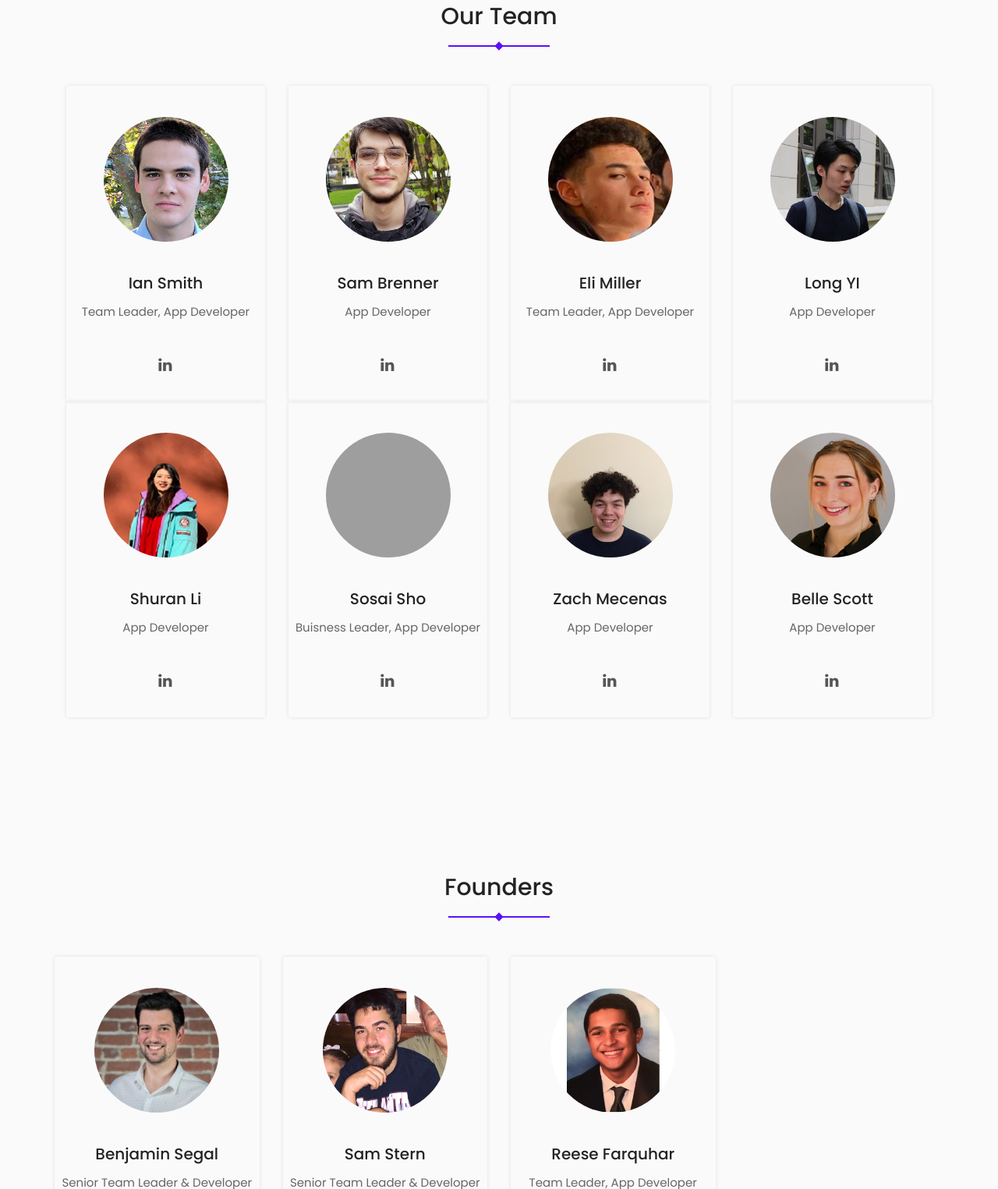
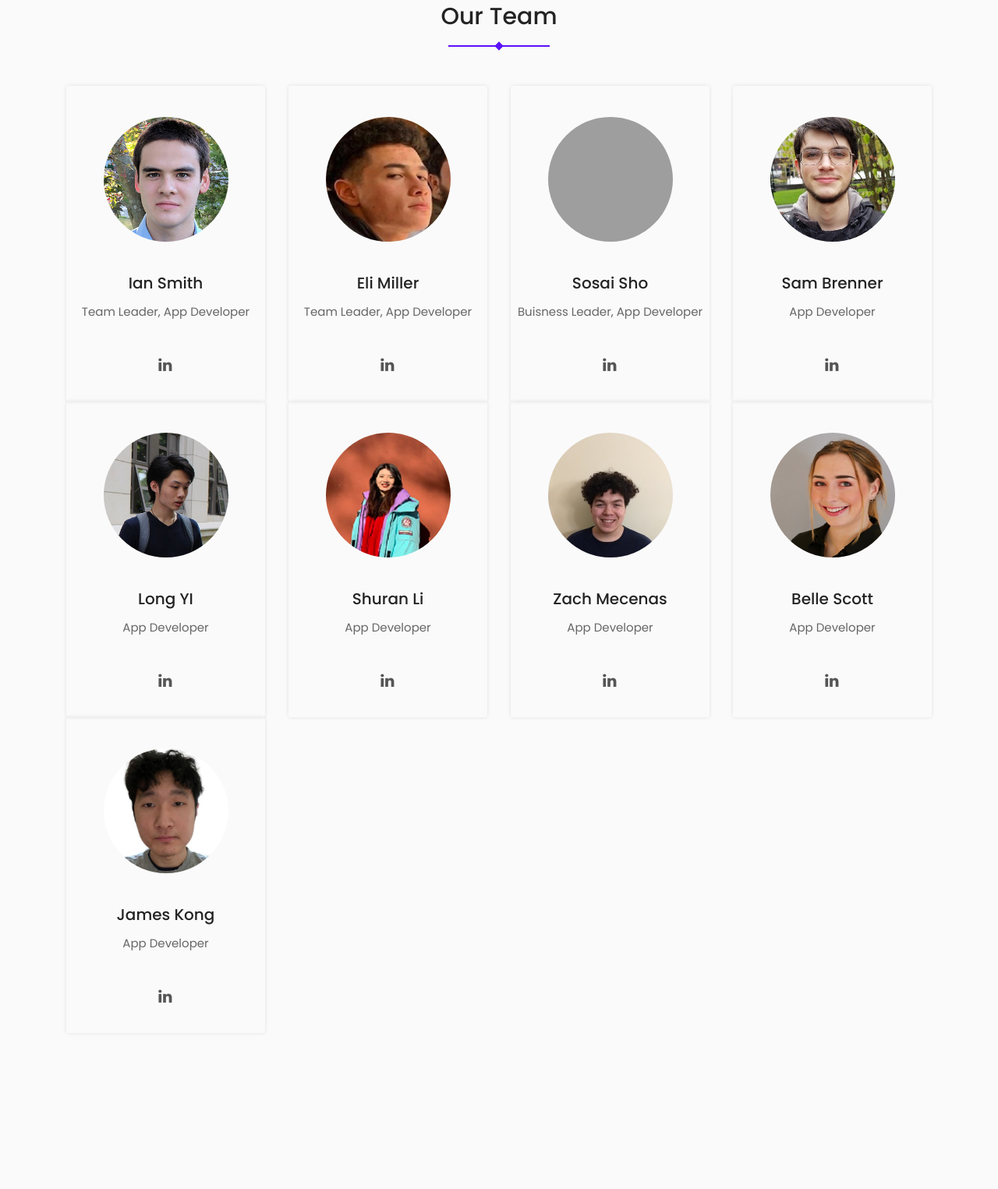
Before and after one commit to Brandaapp/website-old, a plain HTML site: page index.html in a window 1280 px wide. Shown: the part 5063-6588 px from the top of the page at 78% size. Drawn offline with Linux system fonts and the light colour scheme; grey boxes are pictures that could not be loaded.

Commit message:
added myself to team & fixed Branda Logo sizing

```diff
--- a/index.html
+++ b/index.html
@@ -194,7 +194,7 @@
 
                             <div class="logo">
 
-                                <a href="index.html"><img style="width: 72px; height: 72px"; src='assets/img/icon/logo.png'></a>
+                                <a href="index.html"><img style="width: 72px; height: 62px"; src='assets/img/icon/logo.png'></a>
 
                             </div>
 
@@ -838,6 +838,56 @@
 
                     <div class="team-thumb">
 
+                        <img src="assets/img/team/EliM.jpg" alt="Brandonimage">
+
+                    </div>
+
+                    <h4>Eli Miller</h4>
+
+                    <span>Team Leader, App Developer</span>
+
+                    <ul class="tst-social">
+
+                        <li><a href="https://www.linkedin.com/in/elijahluismiller/"><i class="fa fa-linkedin"></i></a></li>
+
+                    </ul>
+
+                </div>
+
+            </div>
+
+
+            <div class="col-md-3 col-sm-6 col-xs-12 col-6">
+
+                <div class="single-team">
+
+                    <div class="team-thumb">
+
+                        <img src="assets/img/team/sosai.png" alt="Sosaiimage">
+
+                    </div>
+
+                    <h4>Sosai Sho</h4>
+
+                    <span>Buisness Leader, App Developer</span>
+
+                    <ul class="tst-social">
+
+                        <li><a href="https://www.linkedin.com/in/sosai-sho-082b661b4/"><i class="fa fa-linkedin"></i></a></li>
+
+                    </ul>
+
+                </div>
+
+            </div>
+
+
+            <div class="col-md-3 col-sm-6 col-xs-12 col-6">
+
+                <div class="single-team">
+
+                    <div class="team-thumb">
+
                         <img src="assets/img/team/SamB.jpg" alt="SamBimage">
 
                     </div>
@@ -856,37 +906,6 @@
 
             </div>
 
-            <div class="col-md-3 col-sm-6 col-xs-12 col-6">
-
-                <div class="single-team">
-
-                    <div class="team-thumb">
-
-                        <img src="assets/img/team/EliM.jpg" alt="Brandonimage">
-
-                    </div>
-
-                    <h4>Eli Miller</h4>
-
-                    <span>Team Leader, App Developer</span>
-
-                    <ul class="tst-social">
-
-                        <li><a href="https://www.linkedin.com/in/elijahluismiller/"><i class="fa fa-linkedin"></i></a></li>
-
-                    </ul>
-
-                </div>
-
-            </div>
-
-
-
-
-
-
-
-
 
 
             <div class="col-md-3 col-sm-6 col-xs-12 col-6">
@@ -939,29 +958,7 @@
 
             </div>
 
-            <div class="col-md-3 col-sm-6 col-xs-12 col-6">
-
-                <div class="single-team">
-
-                    <div class="team-thumb">
-
-                        <img src="assets/img/team/sosai.png" alt="Sosaiimage">
-
-                    </div>
-
-                    <h4>Sosai Sho</h4>
-
-                    <span>Buisness Leader, App Developer</span>
-
-                    <ul class="tst-social">
-
-                        <li><a href="https://www.linkedin.com/in/sosai-sho-082b661b4/"><i class="fa fa-linkedin"></i></a></li>
-
-                    </ul>
-
-                </div>
-
-            </div>
+
 
             <div class="col-md-3 col-sm-6 col-xs-12 col-6">
 
@@ -1011,6 +1008,30 @@
 
             </div>
 
+
+            <div class="col-md-3 col-sm-6 col-xs-12 col-6">
+
+                <div class="single-team">
+
+                    <div class="team-thumb">
+
+                        <img src="assets/img/team/JamesK.jpg" alt="Brandonimage">
+
+                    </div>
+
+                    <h4>James Kong</h4>
+
+                    <span>App Developer</span>
+
+                    <ul class="tst-social">
+
+                        <li><a href="https://www.linkedin.com/in/jamesdemingkong/"><i class="fa fa-linkedin"></i></a></li>
+
+                    </ul>
+
+                </div>
+
+            </div>
 
         </div>
     </section>
```
Also changed, not shown: assets/img/team/JamesK.jpg (added).
